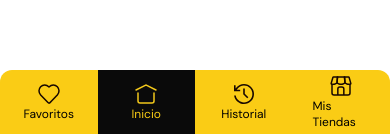
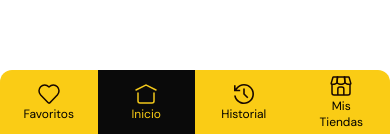
Before and after one commit to No-Country/s12-06-n-node-react, a React (Vite) app in the folder client/: page / in a window 390 px wide. Shown: the part 710-844 px from the top of the page. Built offline with nearby package versions, Linux system fonts and the light colour scheme.

Commit message:
fix: responsive issue

```diff
--- a/client/src/components/bottomBar/index.jsx
+++ b/client/src/components/bottomBar/index.jsx
@@ -107,7 +107,7 @@ const BottomBar = () => {
 				</div>
 				<div
 					className={
-						`transition-all flex flex-col flex-wrap items-center justify-center content-center cursor-pointer px-5 w-2/4` +
+						`transition-all flex flex-col flex-wrap items-center justify-center content-center text-center cursor-pointer px-5 w-2/4` +
 						(currentTab === 3 ? " bg-neutral-950 shrink rounded-tr-xl" : "")
 					}
 					onClick={() => changeTab(3)}
--- a/client/src/routes/Layout.jsx
+++ b/client/src/routes/Layout.jsx
@@ -24,7 +24,6 @@ export const Layout = () => {
 				>
 					Parrilla
 				</CategoryCard>
-
 				<BottomBar />
 			</div>
 
```
